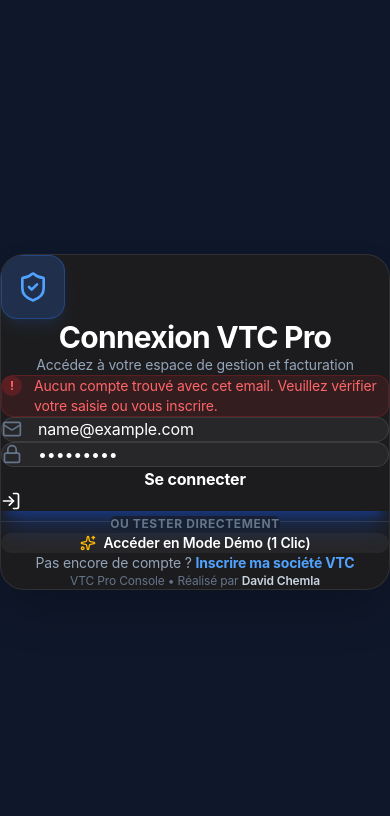
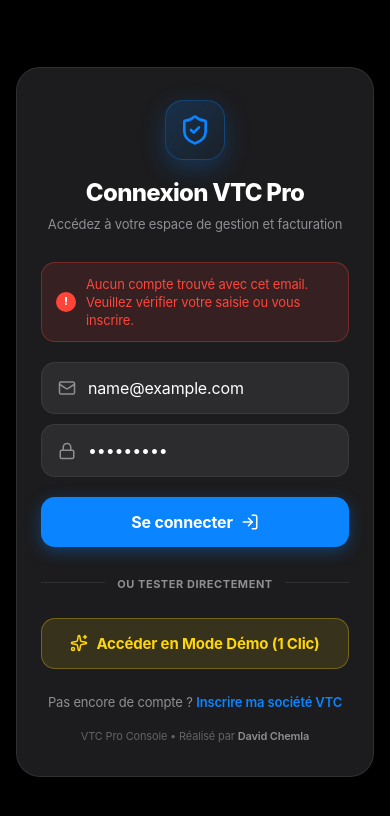
Before and after one commit to 8888vtc-ui/sas-appli-vtc, a React (Vite) app: page /login in a window 390 px wide. Both pictures are taken after typing "name@example.com", "Sample123" into the empty fields and a click on the button "Se connecter". Shown: the top 816 px of the page. Built offline with nearby package versions, Linux system fonts and the light colour scheme; no server answers.

Commit message:
fix(ui): perfect responsive layout for Apple iPhone, Android and Tablet

```diff
--- a/index.html
+++ b/index.html
@@ -3,10 +3,10 @@
   <head>
     <meta charset="UTF-8" />
     <link rel="icon" type="image/svg+xml" href="/favicon.svg" />
-    <meta name="viewport" content="width=device-width, initial-scale=1.0" />
+    <meta name="viewport" content="width=device-width, initial-scale=1.0, viewport-fit=cover" />
     <meta name="description" content="VTC Pro Console — Outil complet de gestion VTC : bons de commande, facturation, coffre-fort documentaire, accueil aéroport. Conforme au décret d'août 2025." />
     <meta name="author" content="David Chemla" />
-    <meta name="theme-color" content="#0F172A" />
+    <meta name="theme-color" content="#000000" />
     <meta name="apple-mobile-web-app-capable" content="yes" />
     <meta name="apple-mobile-web-app-status-bar-style" content="black-translucent" />
     <link rel="manifest" href="/manifest.json" />
--- a/src/pages/Login.tsx
+++ b/src/pages/Login.tsx
@@ -66,50 +66,129 @@ export default function Login() {
   };
 
   return (
-    <div className="min-h-screen flex items-center justify-center p-4 md:p-8 bg-[#0F172A]">
+    <div style={{
+      minHeight: '100dvh',
+      display: 'flex',
+      alignItems: 'center',
+      justifyContent: 'center',
+      padding: '20px 16px',
+      background: '#000000',
+    }}>
       <motion.div
-        initial={{ opacity: 0, scale: 0.95 }}
-        animate={{ opacity: 1, scale: 1 }}
-        className="glass max-w-md w-full p-8 md:p-10 rounded-3xl border border-white/10 shadow-2xl relative overflow-hidden"
+        initial={{ opacity: 0, y: 15 }}
+        animate={{ opacity: 1, y: 0 }}
+        transition={{ duration: 0.35, ease: 'easeOut' }}
+        style={{
+          width: '100%',
+          maxWidth: 420,
+          background: '#1c1c1e',
+          borderRadius: 24,
+          padding: '32px 24px',
+          border: '0.5px solid rgba(84, 84, 88, 0.36)',
+          boxShadow: '0 20px 40px rgba(0, 0, 0, 0.6)',
+        }}
       >
-        <div className="text-center mb-8">
-          <div className="w-16 h-16 bg-blue-500/20 border border-blue-500/30 rounded-2xl flex items-center justify-center mx-auto mb-4 text-blue-400 shadow-lg shadow-blue-500/10">
-            <ShieldCheck className="w-8 h-8" />
+        <div style={{ textAlign: 'center', marginBottom: 28 }}>
+          <div style={{
+            width: 60,
+            height: 60,
+            borderRadius: 18,
+            background: 'linear-gradient(135deg, rgba(10, 132, 255, 0.2), rgba(10, 132, 255, 0.05))',
+            border: '1px solid rgba(10, 132, 255, 0.3)',
+            display: 'flex',
+            alignItems: 'center',
+            justifyContent: 'center',
+            margin: '0 auto 16px',
+            boxShadow: '0 8px 24px rgba(10, 132, 255, 0.25)',
+          }}>
+            <ShieldCheck style={{ width: 32, height: 32, color: '#0a84ff', strokeWidth: 2 }} />
           </div>
-          <h1 className="text-3xl font-bold text-white tracking-tight">Connexion VTC Pro</h1>
-          <p className="text-[#94A3B8] text-sm mt-2">Accédez à votre espace de gestion et facturation</p>
+          <h1 style={{ fontSize: 24, fontWeight: 800, color: '#fff', letterSpacing: '-0.03em' }}>
+            Connexion VTC Pro
+          </h1>
+          <p style={{ fontSize: 13, color: '#8e8e93', marginTop: 6 }}>
+            Accédez à votre espace de gestion et facturation
+          </p>
         </div>
 
         {error && (
-          <div className="bg-red-500/10 border border-red-500/20 text-red-400 p-4 rounded-xl text-sm mb-6 flex items-start gap-3">
-            <div className="w-5 h-5 rounded-full bg-red-500/20 flex items-center justify-center text-red-400 font-bold text-xs shrink-0 mt-0.5">!</div>
+          <div style={{
+            background: 'rgba(255, 69, 58, 0.12)',
+            border: '0.5px solid rgba(255, 69, 58, 0.3)',
+            color: '#ff453a',
+            padding: '12px 14px',
+            borderRadius: 14,
+            fontSize: 13,
+            marginBottom: 20,
+            display: 'flex',
+            alignItems: 'center',
+            gap: 10,
+          }}>
+            <div style={{
+              width: 20, height: 20, borderRadius: 10,
+              background: '#ff453a', color: '#fff',
+              display: 'flex', alignItems: 'center', justifyContent: 'center',
+              fontWeight: 800, fontSize: 11, flexShrink: 0,
+            }}>!</div>
             <span>{error}</span>
           </div>
         )}
 
-        <form onSubmit={handleLogin} className="space-y-4">
-          <div className="space-y-3">
-            <div className="flex items-center gap-4 bg-white/5 border border-white/10 rounded-2xl px-5 focus-within:border-blue-500/50 focus-within:bg-white/[0.08] transition-all group">
-              <Mail className="w-5 h-5 text-[#64748b] group-focus-within:text-blue-400 transition-colors" />
+        <form onSubmit={handleLogin} style={{ display: 'flex', flexDirection: 'column', gap: 14 }}>
+          <div style={{ display: 'flex', flexDirection: 'column', gap: 10 }}>
+            <div style={{
+              display: 'flex',
+              alignItems: 'center',
+              gap: 12,
+              background: '#2c2c2e',
+              border: '0.5px solid rgba(84, 84, 88, 0.36)',
+              borderRadius: 14,
+              padding: '0 16px',
+            }}>
+              <Mail style={{ width: 18, height: 18, color: '#8e8e93', flexShrink: 0 }} />
               <input
                 required
                 type="email"
                 placeholder="Email de connexion"
                 value={email}
                 onChange={e => setEmail(e.target.value)}
-                className="flex-1 bg-transparent py-3.5 text-white text-sm outline-none placeholder:text-white/20"
+                style={{
+                  width: '100%',
+                  background: 'transparent',
+                  border: 'none',
+                  padding: '14px 0',
+                  color: '#fff',
+                  fontSize: 15,
+                  outline: 'none',
+                }}
               />
             </div>
 
-            <div className="flex items-center gap-4 bg-white/5 border border-white/10 rounded-2xl px-5 focus-within:border-blue-500/50 focus-within:bg-white/[0.08] transition-all group">
-              <Lock className="w-5 h-5 text-[#64748b] group-focus-within:text-blue-400 transition-colors" />
+            <div style={{
+              display: 'flex',
+              alignItems: 'center',
+              gap: 12,
+              background: '#2c2c2e',
+              border: '0.5px solid rgba(84, 84, 88, 0.36)',
+              borderRadius: 14,
+              padding: '0 16px',
+            }}>
+              <Lock style={{ width: 18, height: 18, color: '#8e8e93', flexShrink: 0 }} />
               <input
                 required
                 type="password"
                 placeholder="Mot de passe"
                 value={password}
                 onChange={e => setPassword(e.target.value)}
-                className="flex-1 bg-transparent py-3.5 text-white text-sm outline-none placeholder:text-white/20"
+                style={{
+                  width: '100%',
+                  background: 'transparent',
+                  border: 'none',
+                  padding: '14px 0',
+                  color: '#fff',
+                  fontSize: 15,
+                  outline: 'none',
+                }}
               />
             </div>
           </div>
@@ -117,23 +196,49 @@ export default function Login() {
           <button
             type="submit"
             disabled={loading}
-            className="w-full btn-primary justify-center py-3.5 text-base font-bold shadow-xl shadow-blue-600/30 hover:shadow-blue-600/50 active:scale-[0.98] transition-all mt-2"
+            style={{
+              width: '100%',
+              display: 'flex',
+              alignItems: 'center',
+              justifyContent: 'center',
+              gap: 8,
+              padding: '14px',
+              borderRadius: 14,
+              background: '#0a84ff',
+              color: '#ffffff',
+              fontSize: 16,
+              fontWeight: 700,
+              boxShadow: '0 4px 16px rgba(10, 132, 255, 0.35)',
+              marginTop: 6,
+            }}
           >
             {loading ? (
               <Loader2 className="w-5 h-5 animate-spin" />
             ) : (
               <>
-                Se connecter <LogIn className="w-5 h-5 ml-2" />
+                <span>Se connecter</span>
+                <LogIn style={{ width: 18, height: 18 }} />
               </>
             )}
           </button>
         </form>
 
-        <div className="relative my-6 text-center">
-          <div className="absolute inset-0 flex items-center">
-            <div className="w-full border-t border-white/10" />
-          </div>
-          <span className="relative bg-[#162032] px-3 text-xs text-[#64748b] uppercase font-bold tracking-wider rounded-md">
+        <div style={{
+          position: 'relative',
+          margin: '24px 0',
+          textAlign: 'center',
+        }}>
+          <div style={{ position: 'absolute', inset: '50% 0 0 0', height: 0.5, background: 'rgba(84, 84, 88, 0.36)' }} />
+          <span style={{
+            position: 'relative',
+            background: '#1c1c1e',
+            padding: '0 12px',
+            fontSize: 11,
+            color: '#8e8e93',
+            textTransform: 'uppercase',
+            fontWeight: 700,
+            letterSpacing: '0.05em',
+          }}>
             ou tester directement
           </span>
         </div>
@@ -141,20 +246,34 @@ export default function Login() {
         <button
           type="button"
           onClick={handleDemoClick}
-          className="w-full py-3.5 px-4 rounded-2xl bg-white/5 border border-white/10 text-white font-semibold text-sm hover:bg-white/10 hover:border-white/20 active:scale-[0.98] transition-all flex items-center justify-center gap-2"
+          style={{
+            width: '100%',
+            padding: '14px',
+            borderRadius: 14,
+            background: 'rgba(255, 214, 10, 0.12)',
+            border: '0.5px solid rgba(255, 214, 10, 0.3)',
+            color: '#ffd60a',
+            fontSize: 15,
+            fontWeight: 700,
+            display: 'flex',
+            alignItems: 'center',
+            justifyContent: 'center',
+            gap: 8,
+          }}
         >
-          <Sparkles className="w-4 h-4 text-amber-400" /> Accéder en Mode Démo (1 Clic)
+          <Sparkles style={{ width: 18, height: 18, color: '#ffd60a' }} />
+          Accéder en Mode Démo (1 Clic)
         </button>
 
-        <p className="text-center mt-8 text-sm text-[#94A3B8]">
+        <p style={{ textAlign: 'center', marginTop: 24, fontSize: 13, color: '#8e8e93' }}>
           Pas encore de compte ?{' '}
-          <Link to="/register" className="text-blue-400 font-bold hover:underline">
+          <Link to="/register" style={{ color: '#0a84ff', fontWeight: 600, textDecoration: 'none' }}>
             Inscrire ma société VTC
           </Link>
         </p>
 
-        <p className="text-center mt-6 text-xs text-[#64748b]">
-          VTC Pro Console • Réalisé par <span className="text-slate-300 font-semibold">David Chemla</span>
+        <p style={{ textAlign: 'center', marginTop: 18, fontSize: 11, color: '#636366' }}>
+          VTC Pro Console • Réalisé par <span style={{ color: '#8e8e93', fontWeight: 600 }}>David Chemla</span>
         </p>
       </motion.div>
     </div>
```
Also changed, not shown: src/components/Layout.tsx (+10 -4 lines), src/context/AuthContext.tsx (+15 -0 lines), src/pages/Dashboard.tsx (+32 -9 lines).
